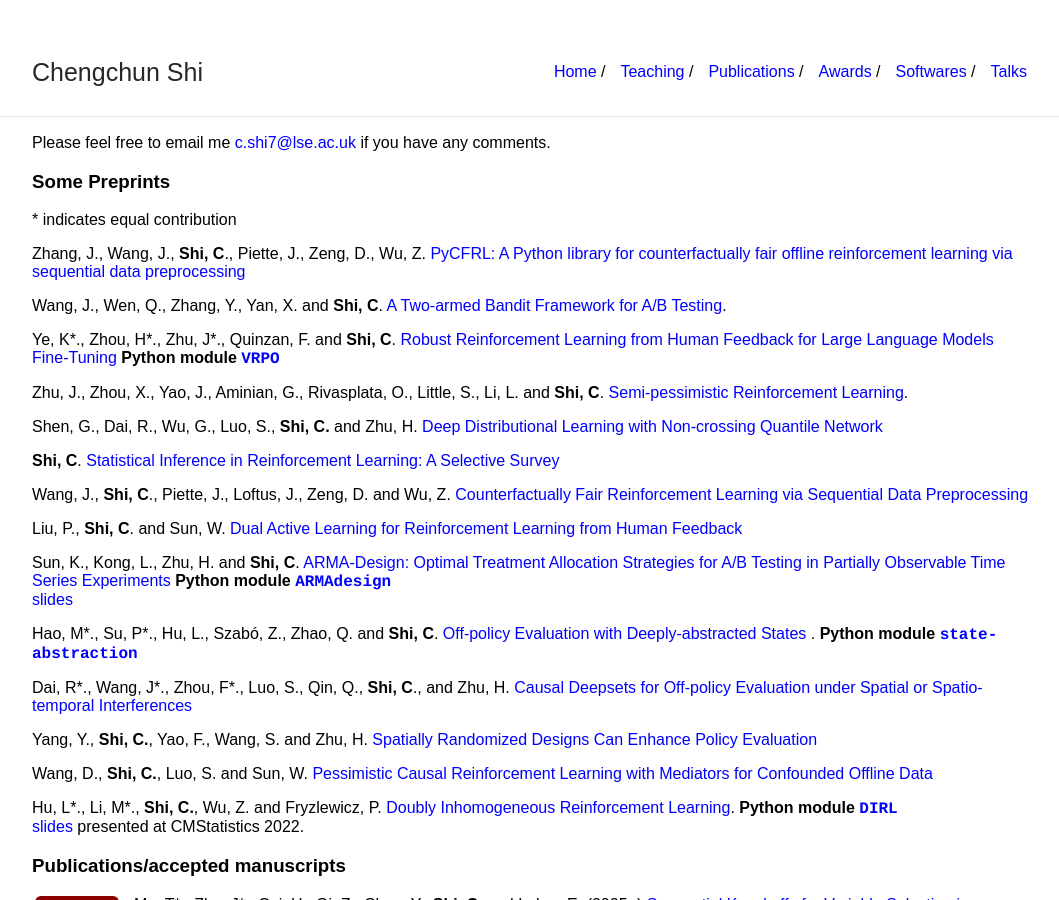
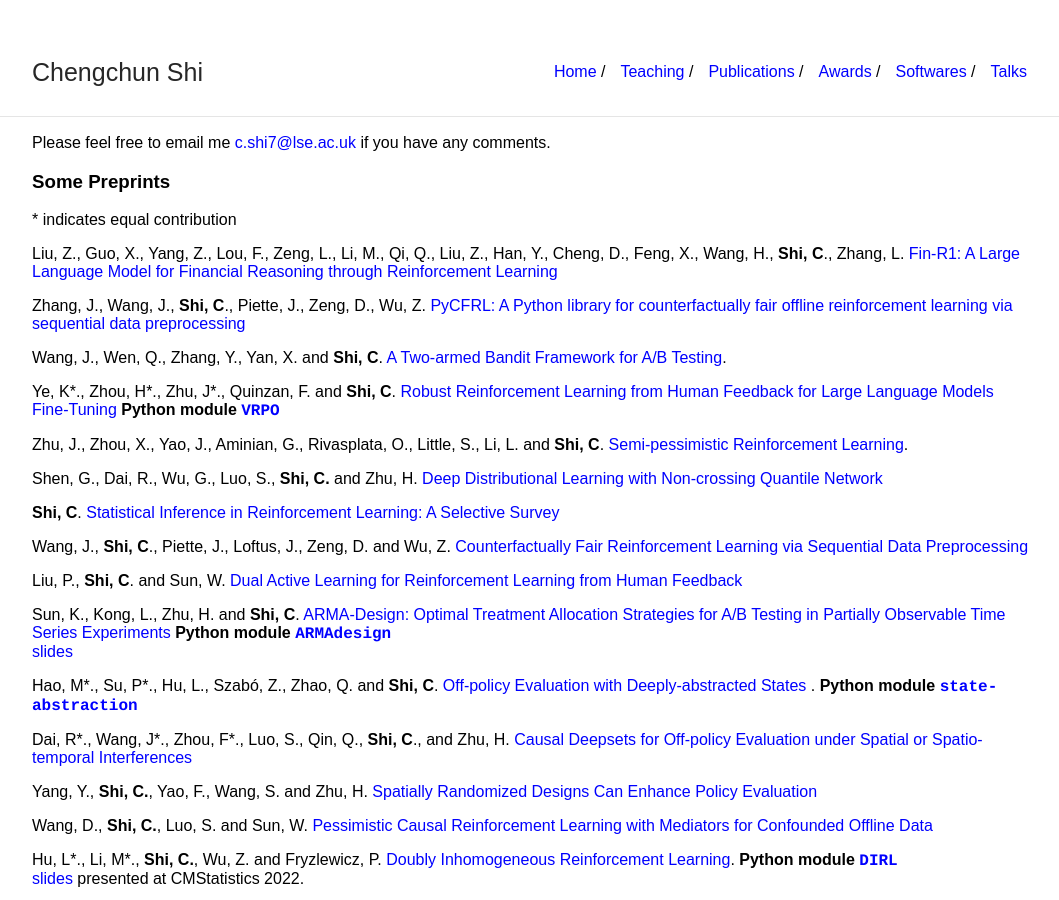
Before and after one commit to callmespring/callmespring.github.io, a Jekyll site: the page built from publication.md, in a window 1280 px wide and 900 px high. Shown: the whole window, without its empty margins (108-1167 px from the left). Built offline with Jekyll 4.4.1, drawn with Linux system fonts in a browser that asks for light colours.

Commit message:
Update publication.md

```diff
--- a/publication.md
+++ b/publication.md
@@ -10,6 +10,8 @@ Please feel free to email me <c.shi7@lse.ac.uk> if you have any comments.
 ### Some Preprints
 
 \* indicates equal contribution
+
+Liu, Z., Guo, X., Yang, Z., Lou, F., Zeng, L., Li, M., Qi, Q., Liu, Z., Han, Y., Cheng, D., Feng, X., Wang, H., **Shi, C**., Zhang, L. [Fin-R1: A Large Language Model for Financial Reasoning through Reinforcement Learning](https://arxiv.org/pdf/2503.16252)
 
 Zhang, J., Wang, J., **Shi, C**., Piette, J., Zeng, D., Wu, Z. [PyCFRL: A Python library for counterfactually fair offline reinforcement learning via sequential data preprocessing](https://arxiv.org/abs/2510.06935)
 
```
